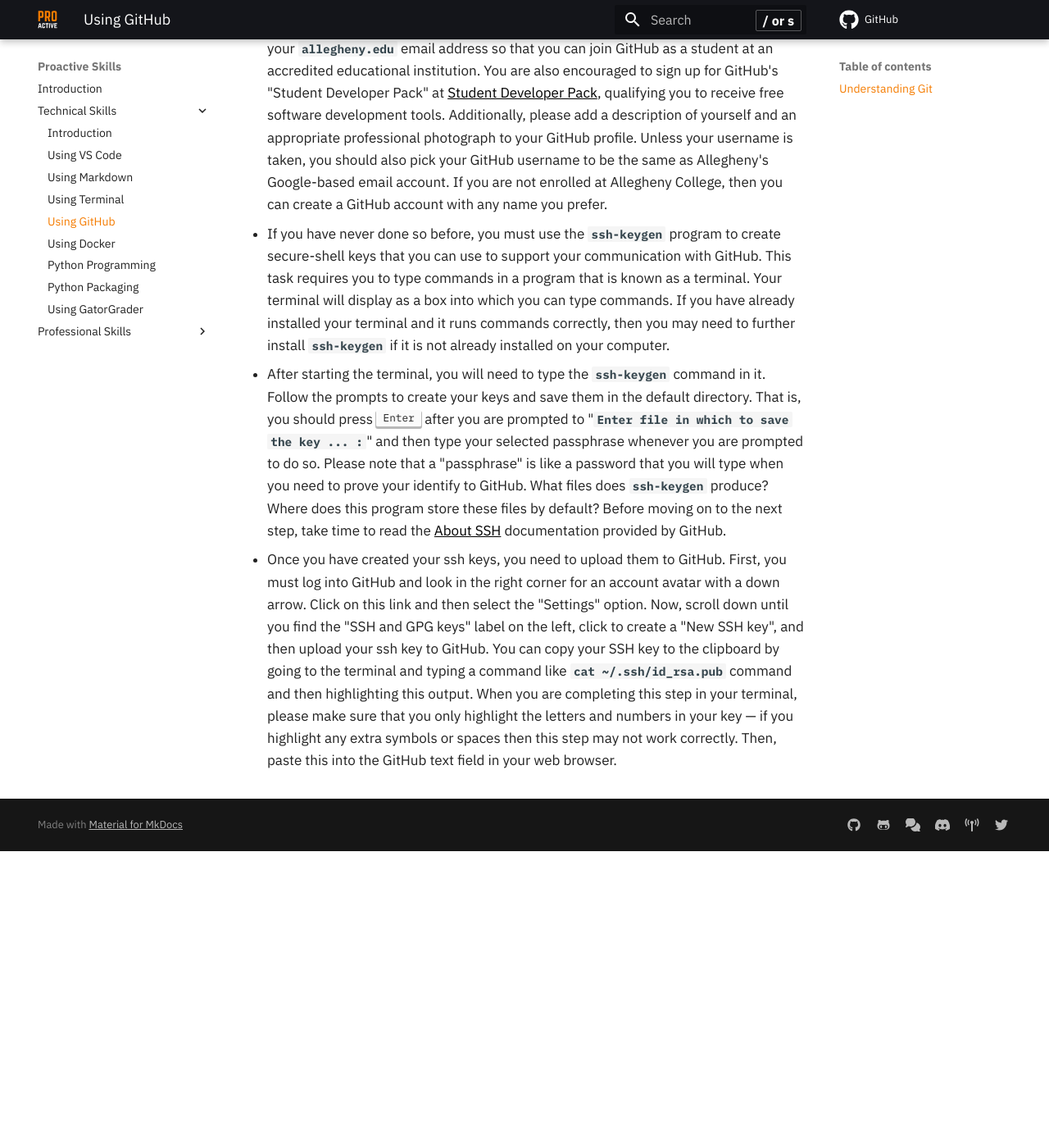
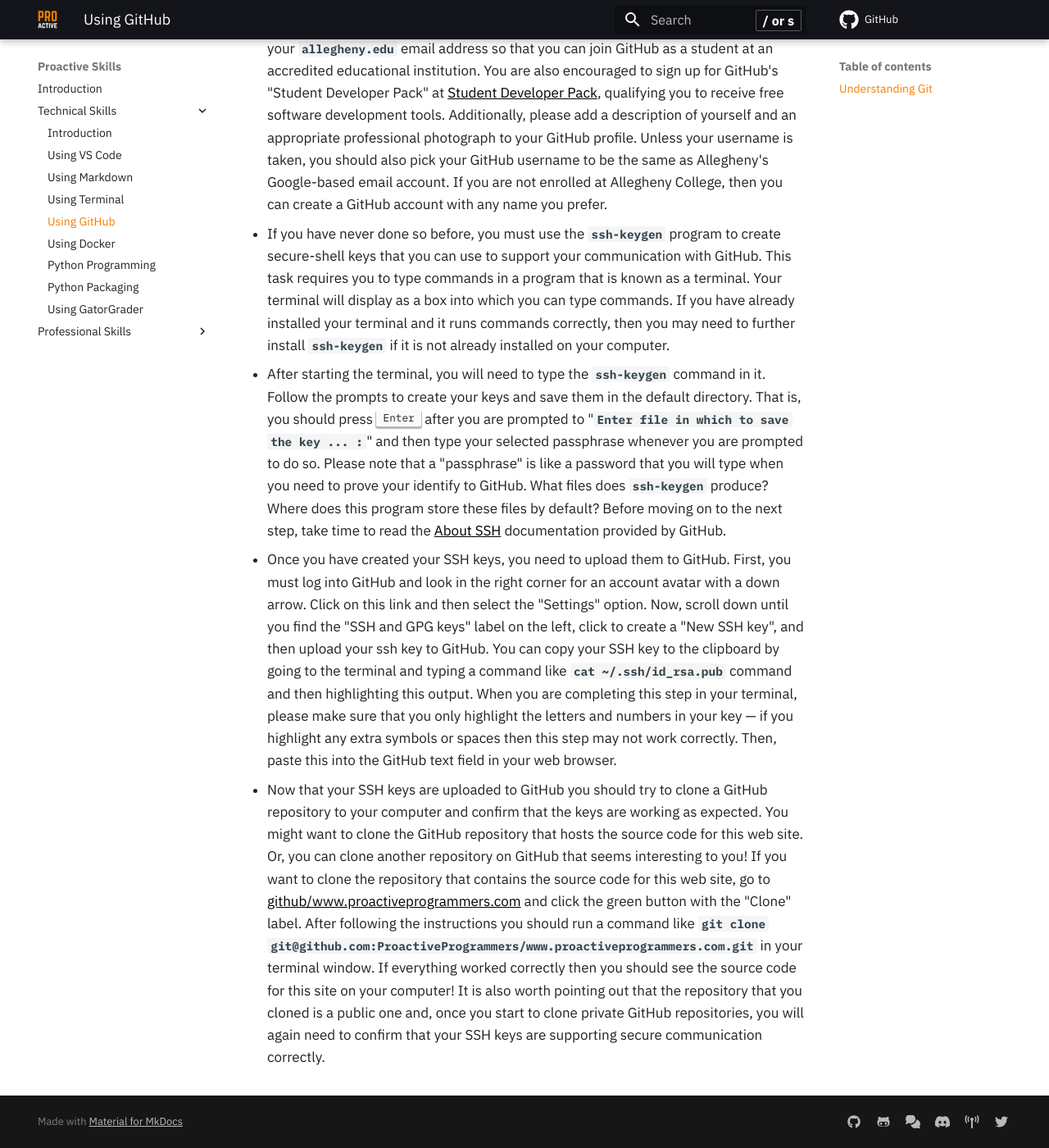
Before and after one commit to ProactiveProgrammers/www.proactiveprogrammers.com, an MkDocs documentation site: the page built from docs/proactive-skills/technical-skills/using-git.md, in a window 1280 px wide and 1400 px high, scrolled down 685 px. Shown: the whole window at 82% size. Built offline with MkDocs 1.6.1 and Material for MkDocs 9.7.7, drawn with Linux system fonts in a browser that asks for light colours; comment, search, counter and statistics services are not loaded; before the commit the page ends 1723 px from its top, so only the background shows below that.

Commit message:
feat: Add a final paragraph in using-git about cloning repository.

```diff
--- a/docs/proactive-skills/technical-skills/using-git.md
+++ b/docs/proactive-skills/technical-skills/using-git.md
@@ -56,7 +56,7 @@ communicate with the GitHub servers.
   SSH](https://docs.github.com/en/github/authenticating-to-github/connecting-to-github-with-ssh/about-ssh)
   documentation provided by GitHub.
 
-- Once you have created your ssh keys, you need to upload them to GitHub. First,
+- Once you have created your SSH keys, you need to upload them to GitHub. First,
   you must log into GitHub and look in the right corner for an account avatar
   with a down arrow. Click on this link and then select the "Settings" option.
   Now, scroll down until you find the "SSH and GPG keys" label on the left,
@@ -67,3 +67,19 @@ communicate with the GitHub servers.
   that you only highlight the letters and numbers in your key &mdash; if you
   highlight any extra symbols or spaces then this step may not work correctly.
   Then, paste this into the GitHub text field in your web browser.
+
+- Now that your SSH keys are uploaded to GitHub you should try to clone a GitHub
+  repository to your computer and confirm that the keys are working as expected.
+  You might want to clone the GitHub repository that hosts the source code for
+  this web site. Or, you can clone another repository on GitHub that seems
+  interesting to you! If you want to clone the repository that contains the
+  source code for this web site, go to
+  [github/www.proactiveprogrammers.com](https://github.com/ProactiveProgrammers/www.proactiveprogrammers.com/)
+  and click the green button with the "Clone" label. After following the
+  instructions you should run a command like `git clone
+  git@github.com:ProactiveProgrammers/www.proactiveprogrammers.com.git` in your
+  terminal window. If everything worked correctly then you should see the source
+  code for this site on your computer! It is also worth pointing out that the
+  repository that you cloned is a public one and, once you start to clone
+  private GitHub repositories, you will again need to confirm that your SSH keys
+  are supporting secure communication correctly.
```
